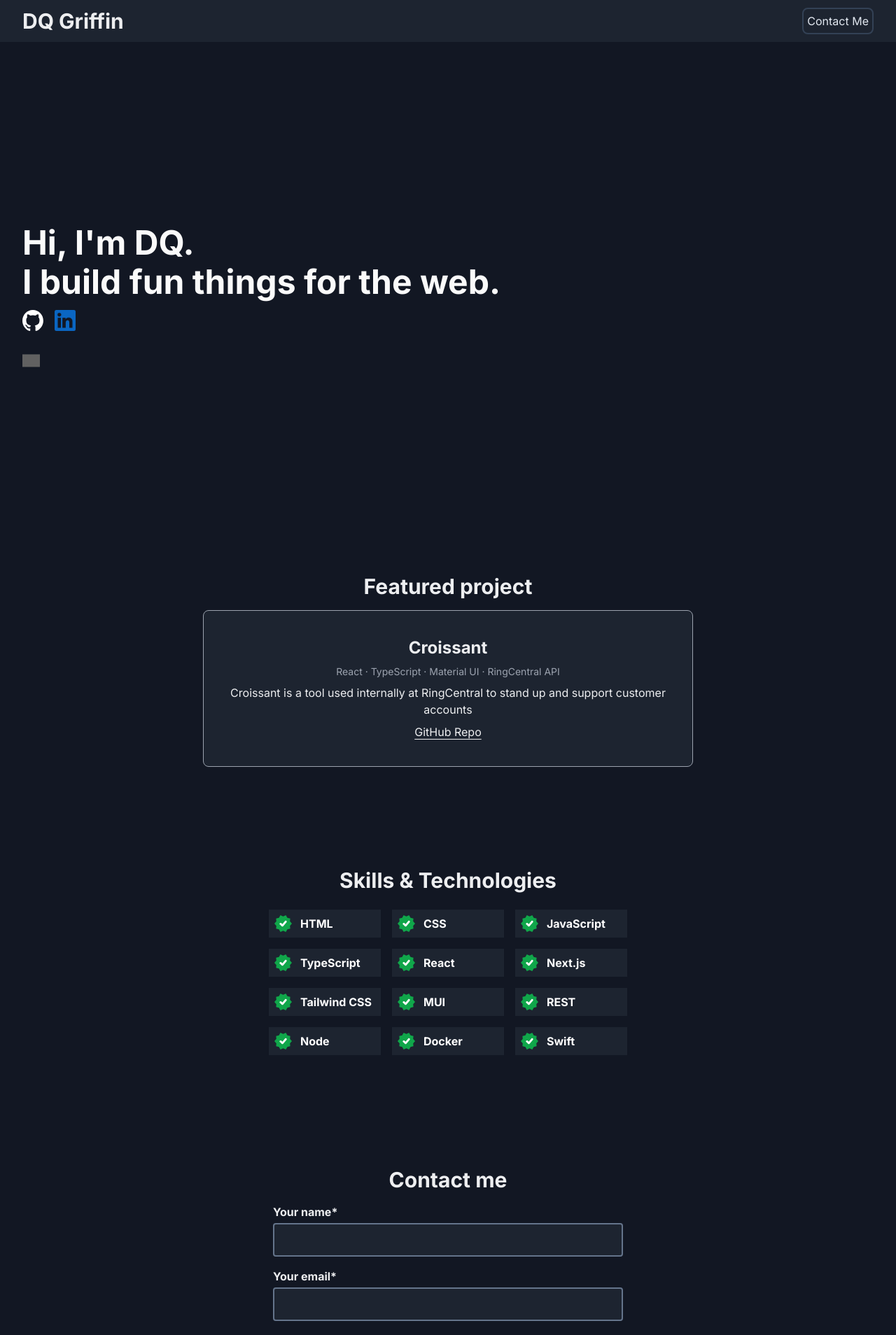
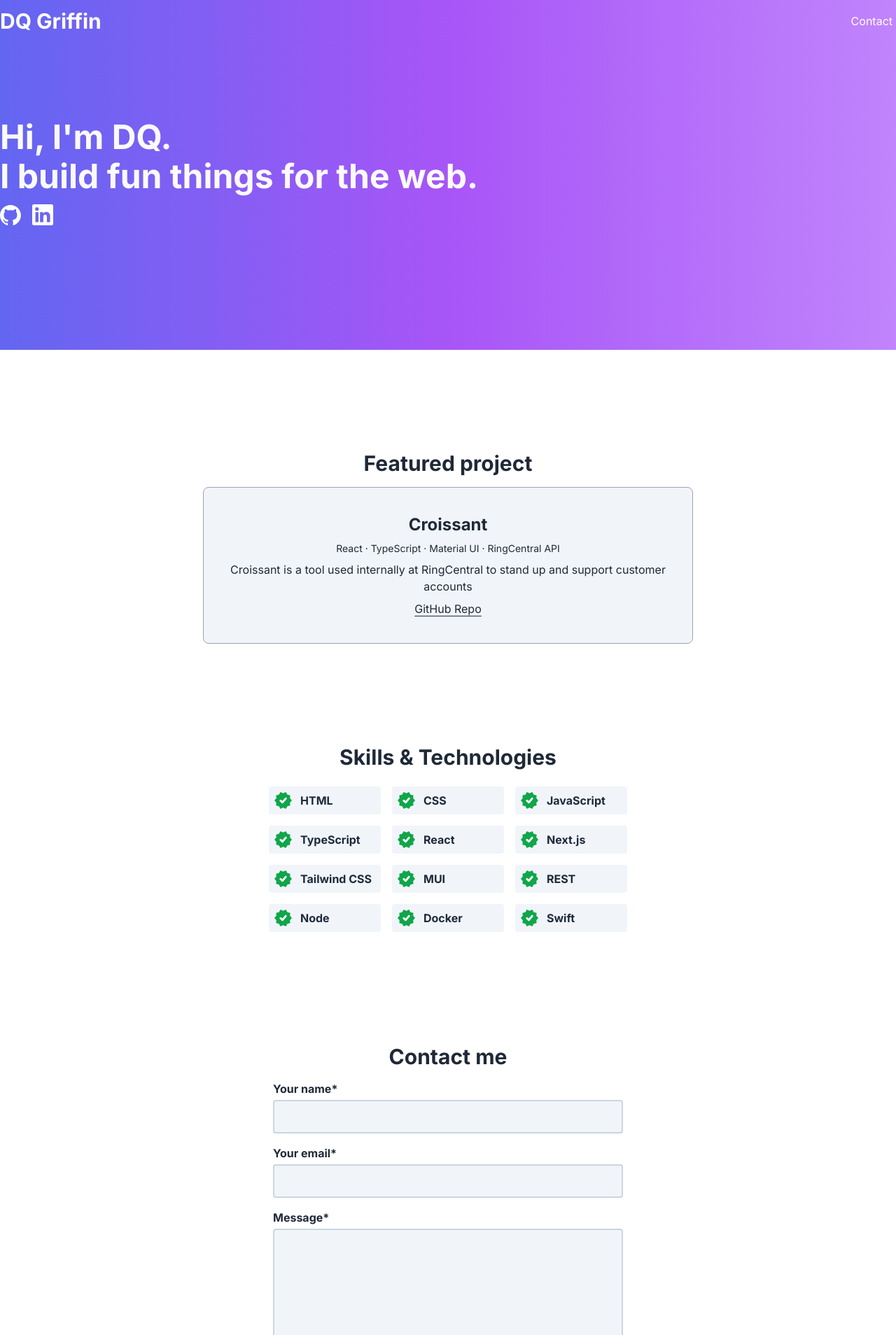
Before and after one commit to DQGriffin/personal-site, a Next.js app: page / in a window 1280 px wide. Shown: the top 1908 px of the page at 70% size. Built offline with nearby package versions, Linux system fonts and the light colour scheme; grey boxes are pictures that could not be loaded.

Commit message:
Change color theme

```diff
--- a/app/globals.css
+++ b/app/globals.css
@@ -9,6 +9,6 @@
 
 @layer base {
     html {
-        @apply text-gray-800 bg-navbg dark:text-gray-200
+        @apply text-gray-800 bg-white dark:bg-zinc-900 dark:text-gray-200
     }
 }
--- a/app/page.tsx
+++ b/app/page.tsx
@@ -8,15 +8,16 @@ import { Analytics } from '@vercel/analytics/react';
 
 export default function Home() {
   return (
-    <div className='bg-herobg text-navtext'>
-      <div className="container mx-auto space-y-32 mb-16">
-        <Hero />
+    <div className='text-gray-800 dark:text-navtext'>
+      <Hero />
+      <div className="container mx-auto space-y-32 mt-32 mb-16">
+        {/* <Hero /> */}
         <FeaturedProject />
         <Skills />
         <ContactForm />
       </div>
       <Footer />
-      <Analytics />
+      {/* <Analytics /> */}
     </div>
   )
 }
--- a/components/shared/ContactForm.tsx
+++ b/components/shared/ContactForm.tsx
@@ -76,19 +76,19 @@ export function ContactForm () {
                 <div className='w-full'>
                     <p className='font-bold'>Your name*</p>
                     <p className="text-red-600 mt-2" hidden={isNameErrorHidden}>You must provide your name</p>
-                    <input className='border-[2px] border-slate-500 focus:outline-none focus:border-contactbutton transition duration-300 bg-inputbg rounded mt-1 w-full h-12 ' aria-label="name-field" type="text" value={name} onInput={(e) => setName(e.currentTarget.value)} />
+                    <input className='border-[2px] border-slate-300 dark:border-zinc-500 bg-slate-100 focus:outline-none focus:border-contactbutton transition duration-300 dark:bg-zinc-700 rounded mt-1 w-full h-12 ' aria-label="name-field" type="text" value={name} onInput={(e) => setName(e.currentTarget.value)} />
                 </div>
                 <div className='w-full'>
                     <p className='font-bold'>Your email*</p>
                     <p className="text-red-600 text-sm mt-2" hidden={isEmailErrorHidden}>Hmm... That doesn&apos;t look like a valid email address</p>
-                    <input className='border-[2px] border-slate-500 focus:outline-none focus:border-contactbutton transition duration-300 bg-inputbg rounded mt-1 w-full h-12' aria-label="email-field" type="email" value={email} onInput={(e) => setEmail(e.currentTarget.value)} />
+                    <input className='border-[2px] border-slate-300 dark:border-zinc-500 bg-slate-100 focus:outline-none focus:border-contactbutton transition duration-300 dark:bg-zinc-700 rounded mt-1 w-full h-12' aria-label="email-field" type="email" value={email} onInput={(e) => setEmail(e.currentTarget.value)} />
                 </div>
                 <div className='w-full'>
                     <p className='font-bold mb-1'>Message*</p>
                     <p className="text-red-600 mt-2" hidden={isMessageErrorHidden}>You must provide a message</p>
-                    <textarea className='border-[2px] border-slate-500 focus:outline-none bg-inputbg focus:border-contactbutton transition duration-300 w-full rounded' name="message" aria-label="message-field" value={message} id="" cols={30} rows={10} onInput={(e) => setMessage(e.currentTarget.value)}></textarea>
+                    <textarea className='border-[2px] border-slate-300 dark:border-zinc-500 bg-slate-100 focus:outline-none dark:bg-zinc-700 focus:border-contactbutton transition duration-300 w-full rounded' name="message" aria-label="message-field" value={message} id="" cols={30} rows={10} onInput={(e) => setMessage(e.currentTarget.value)}></textarea>
                 </div>
-                <button className='p-2 bg-contactbutton disabled:bg-inputbg disabled:text-slate-500 transition duration-300 text-white rounded-lg' disabled={name === '' || email === '' || message === ''} onClick={handleSubmit}>Submit</button>
+                <button className='p-2 bg-contactbutton dark:bg-zinc-500 disabled:bg-gray-300 dark:disabled:bg-zinc-800 disabled:text-slate-500 transition duration-300 text-white rounded-lg' disabled={name === '' || email === '' || message === ''} onClick={handleSubmit}>Submit</button>
             </div>
         </div>
     )
--- a/components/shared/FeaturedProject.tsx
+++ b/components/shared/FeaturedProject.tsx
@@ -5,7 +5,7 @@ import { useEffect } from 'react';
 import { useInView } from 'react-intersection-observer';
 
 export function FeaturedProject () {
-  const { ref, inView, entry } = useInView({threshold: 1});
+  const { ref, inView, entry } = useInView({threshold: .5});
 
     useEffect(() => {
         if (inView && entry) {
@@ -14,11 +14,11 @@ export function FeaturedProject () {
     }, [inView])
 
     return (
-        <div className='flex flex-col items-center text-center justify-center motion-safe:opacity-0' ref={ref}>
+        <div className='flex flex-col items-center text-gray-800 dark:text-navtext text-center justify-center motion-safe:opacity-0' ref={ref}>
           <h3 className='text-3xl font-semibold my-4'>Featured project</h3>
-          <div className='flex flex-col justify-center items-center max-w-[700px] h-56 border-[1px] mx-4 border-gray-400 bg-navbg rounded-lg'>
+          <div className='flex flex-col justify-center items-center max-w-[700px] h-56 border-[1px] mx-4 border-gray-400 bg-slate-100 dark:bg-zinc-700 rounded-lg'>
             <p className='text-2xl font-semibold mb-2'>Croissant</p>
-            <p className='text-sm mb-2 text-gray-400'>React · TypeScript · Material UI · RingCentral API</p>
+            <p className='text-sm mb-2 text-gray-800 dark:text-gray-400'>React · TypeScript · Material UI · RingCentral API</p>
             <p className='mb-2 px-4'>Croissant is a tool used internally at RingCentral to stand up and support customer accounts</p>
             <Link className=' underline underline-offset-4' href='https://github.com/RingCentral-Pro-Services/Croissant.js' target='_blank'>GitHub Repo</Link>
           </div>
--- a/components/shared/Footer.tsx
+++ b/components/shared/Footer.tsx
@@ -1,6 +1,6 @@
 export function Footer() {
     return (
-        <footer className="flex space-x-12 bg-navbg text-white bottom-0 mt-6 dark:text-neutral-100">
+        <footer className="flex space-x-12 bg-slate-200 dark:bg-black text-black bottom-0 mt-6 dark:text-neutral-100">
             <div className="container flex justify-center space-x-4 lg:flex-col items-center h-12 mx-auto">
                 <p className="text-sm">© 2023</p>
             </div>
--- a/components/shared/Hero.tsx
+++ b/components/shared/Hero.tsx
@@ -1,13 +1,11 @@
 import Image from 'next/image'
-import gitHubDark from '../../res/github-mark.svg'
 import gitHubLight from '../../res/github-mark-white.svg'
 import linkedInLogo from '../../res/linkedin.png'
-import scrollIndicator from '../../res/chevron-down.svg'
 
 export function Hero () {
     return (
-        <div className='bg-herobg pt-24 text-zinc-50 md:mx-8'>
-            <div className="lg:container mt-20 md:mx-auto lg:mx-auto mx-4">
+        <div className='flex justify-center items-center bg-gradient-to-r from-indigo-500 via-purple-500 to-purple-400 dark:from-black dark:to-black text-zinc-50'>
+            <div className="lg:container md:mx-auto lg:mx-auto mx-4">
                 <div className='w-full h-64 lg:h-[500px] flex justify-center items-center lg:items-start flex-col'>
                     <h2 className='text-2xl lg:text-5xl font-bold mb-2'>Hi, I&apos;m DQ.</h2>
                     <h2 className='text-2xl lg:text-5xl font-bold mb-2'>I build fun things for the web.</h2>
@@ -15,7 +13,6 @@ export function Hero () {
                         <a href='https://www.github.com/DQGriffin' referrerPolicy='no-referrer' target='_blank' className='inline-block'><Image src={gitHubLight} alt='GitHub logo' width={30} height={30} className='' /></a>
                         <a href='https://www.linkedin.com/in/dqgriffin' referrerPolicy='no-referrer' target='_blank' className='inline-block'><Image src={linkedInLogo} alt='GitHub logo' width={30} height={30} className='' /></a>
                     </div>
-                    <Image className='mt-8 invert motion-safe:animate-bounce duration-100 transition-all' src={scrollIndicator} alt='Scroll indicator' width={25} height={25} />
                 </div>
             </div>
         </div>
--- a/components/shared/Navigation.tsx
+++ b/components/shared/Navigation.tsx
@@ -1,13 +1,13 @@
 export function Navigation() {
   return (
-    <nav className="flex space-x-12 bg-navbg text-navtext top-0 fixed left-0 right-0 z-50 dark:text-neutral-100">
-      <div className="container mx-auto bg-navbg">
-        <div className="flex mx-4 lg:mx-8">
+    <nav className="flex space-x-12 bg-gradient-to-r from-indigo-500 via-purple-500 to-purple-400 dark:from-black dark:to-black text-white top-0 fixed left-0 right-0 z-50 dark:text-neutral-100">
+      <div className="container mx-auto">
+        <div className="flex mx-4 lg:mx-0">
           <h1 className="sm:text-base select-none mr-4 md:mr-0 lg:mr-0 lg:text-3xl my-3 w-72 font-bold md:4/5 lg:w-4/5">
             DQ Griffin
           </h1>
           <div className="flex space-x-4 items-center flex-row-reverse w-full lg:flex-initial md:1/5 lg:w-1/5">
-            <a className="border-2 border-slate-700 md:hover:bg-slate-700 lg:hover:bg-slate-700 transition duration-300 text-slate-200 rounded-lg p-[5px]" href="#contact-form">Contact Me</a>
+            <a className="md:hover:bg-slate-700 lg:hover:bg-slate-700 transition duration-300 text-white rounded-lg p-[5px]" href="#contact-form">Contact</a>
           </div>
         </div>
       </div>
--- a/components/shared/TechnologyCallout.tsx
+++ b/components/shared/TechnologyCallout.tsx
@@ -7,9 +7,9 @@ interface TechnologyCalloutProps {
 
 export function TechnologyCallout (props: TechnologyCalloutProps) {
     return (
-        <div className="w-40 h-10 space-x-1 bg-skillbg flex mx-2 my-2">
+        <div className="w-40 h-10 space-x-1 rounded bg-slate-100 dark:bg-zinc-700 flex mx-2 my-2">
             <Image className='ml-2' src={verifiedIcon} alt='verified icon' width={25} height={25} />
-            <div className="flex items-center font-bold px-2 bg-skillbg text-white">
+            <div className="flex items-center font-bold px-2 bg-slate-100 dark:bg-zinc-700 text-slate-800 dark:text-slate-100">
                 {props.title}
             </div>
         </div>
```
Also changed, not shown: res/linkedin-old.png (added), res/linkedin.png.
